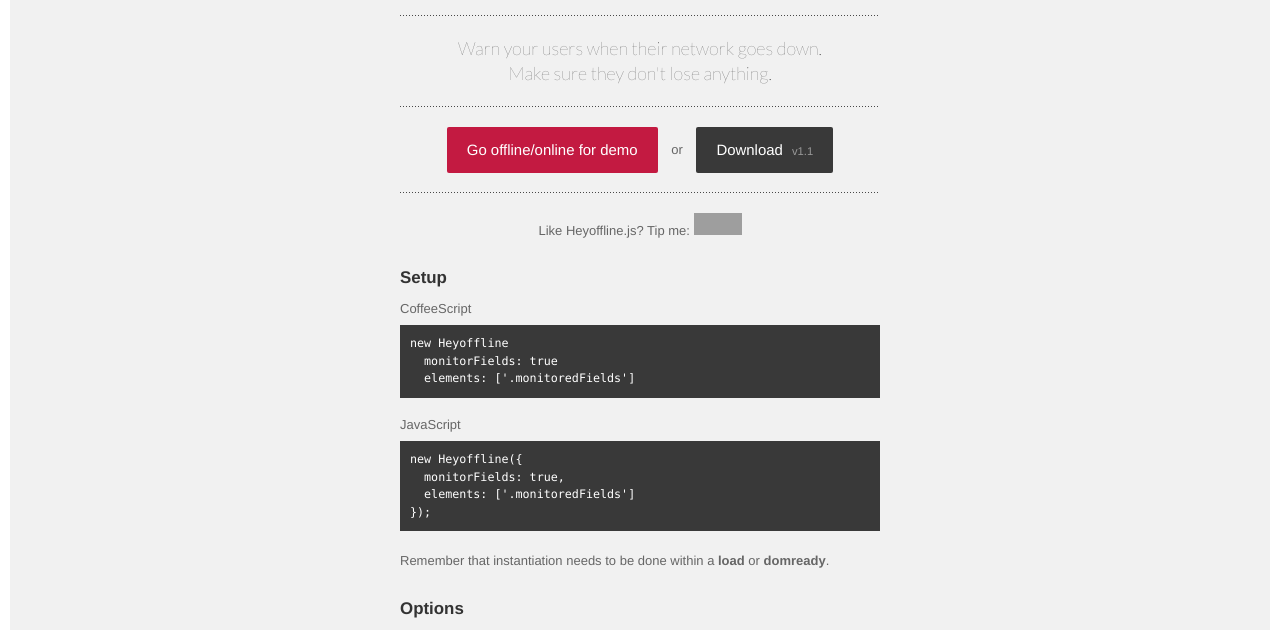
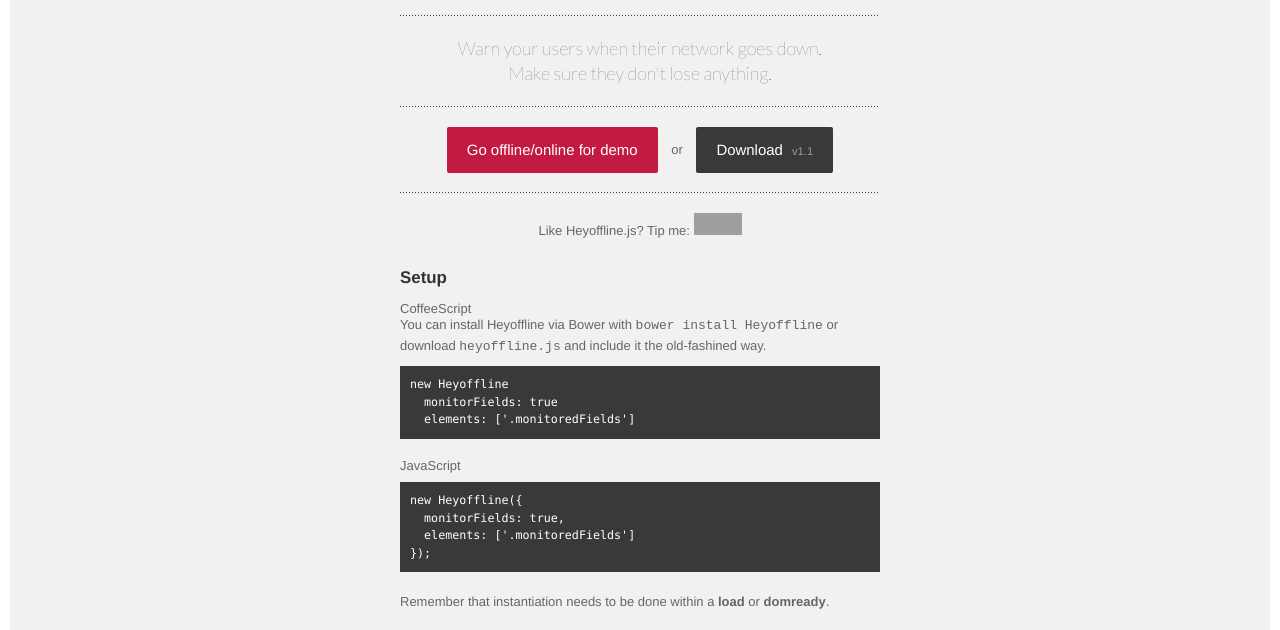
Before and after one commit to oskarkrawczyk/heyoffline, a plain HTML site: page index.html in a window 1280 px wide. Shown: the part 147-777 px from the top of the page. Drawn offline with Linux system fonts and the light colour scheme; grey boxes are pictures that could not be loaded; files whose address does not match are found by name.

Commit message:
And this ...

```diff
--- a/index.html
+++ b/index.html
@@ -31,6 +31,9 @@
       <h3>Setup</h3>
 
       <h4>CoffeeScript</h4>
+
+      <p>You can install Heyoffline via Bower with <code>bower install Heyoffline</code> or download <code>heyoffline.js</code> and include it the old-fashined way.</p>
+
 <pre>
 new Heyoffline
   monitorFields: true
```
